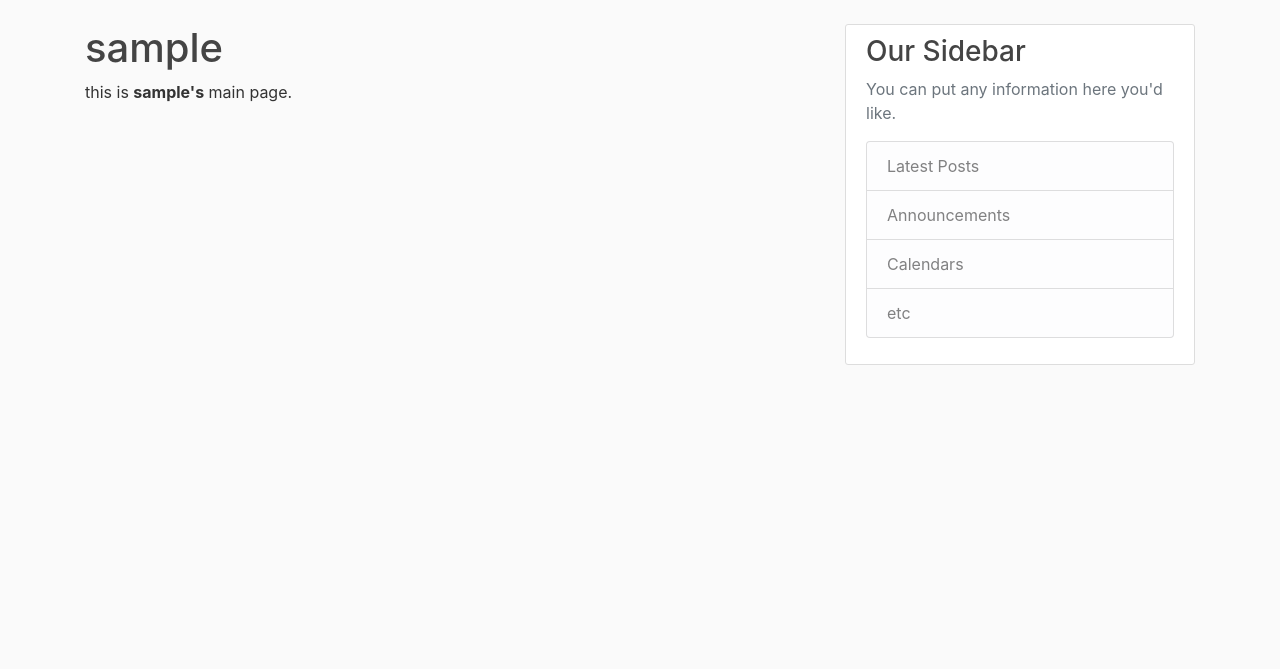
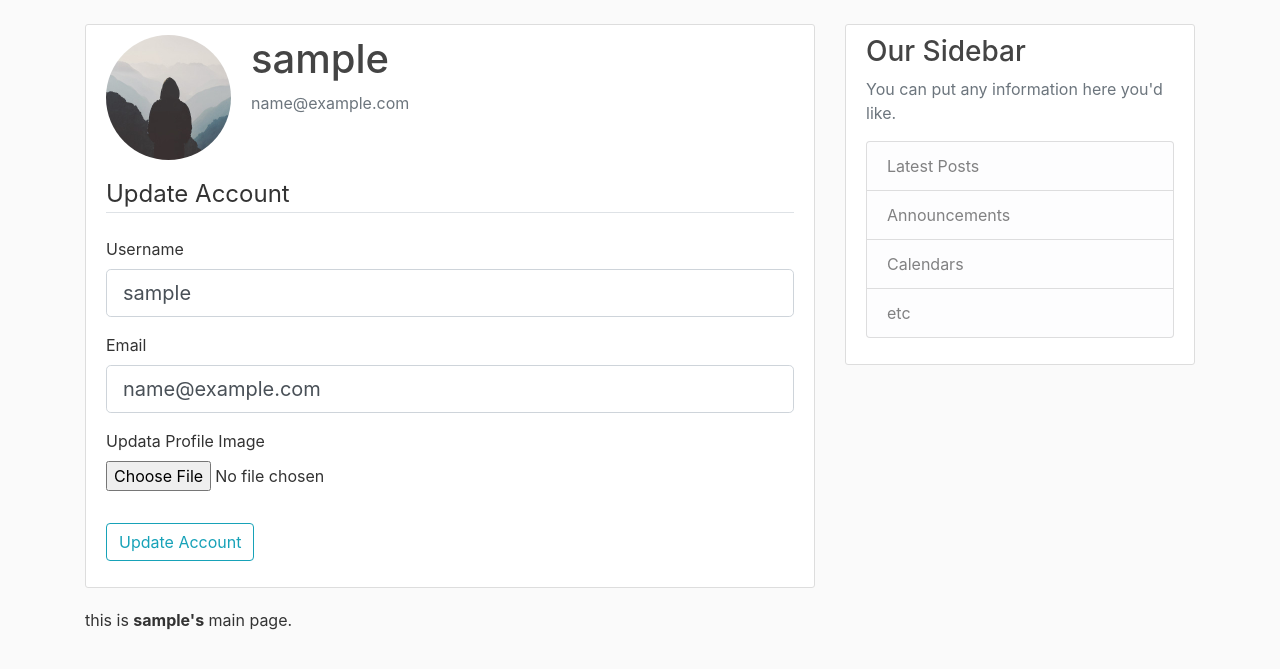
Before and after one commit to bigwk/flask_blog, a Flask app: page /account in a window 1280 px wide. Shown: the part 56-725 px from the top of the page. Run offline with Flask 2, Linux system fonts and the light colour scheme; the visitor is signed in with stand-in values (Sample User, id 1); data comes from the database, SQL or seed files in the repository; some libraries are stand-ins or nearby versions.

Commit message:
modify account and profile img

```diff
--- a/flaskblog/forms.py
+++ b/flaskblog/forms.py
@@ -1,6 +1,8 @@
 from flask_wtf import FlaskForm
 from wtforms import StringField, PasswordField, SubmitField, BooleanField
+from flask_wtf.file import FileField, FileAllowed
 from wtforms.validators import DataRequired, Length, Email, EqualTo, ValidationError
+from flask_login import current_user
 from flaskblog.models import User
 
 
@@ -31,3 +33,23 @@ class LoginForm(FlaskForm):
 	password = PasswordField('Password', validators=[DataRequired()])
 	remember = BooleanField('Remember Me')
 	submit = SubmitField('Login')
+
+
+class UpdateAccountForm(FlaskForm):
+	"""docstring for RegistrationForm"""
+	username = StringField('Username',
+		validators=[DataRequired(), Length(min=2, max=20)])
+	email = StringField('Email', validators=[DataRequired(), Email()])
+	image = FileField('Updata Profile Image', validators=[FileAllowed(['jpg', 'png'])])
+	submit = SubmitField('Update Account')
+
+	def validate_username(self, username):
+		if username.data != current_user.username:
+			user = User.query.filter_by(username=username.data).first()
+			if user:
+				raise ValidationError('That username is taken. Please choose a different one.')
+	def validate_email(self, email):
+		if email.data != current_user.email:
+			user = User.query.filter_by(email=email.data).first()
+			if user:
+				raise ValidationError('That email is taken. Please choose a different one.')
--- a/flaskblog/routes.py
+++ b/flaskblog/routes.py
@@ -1,7 +1,10 @@
+import os
+import secrets
+from PIL import Image
 from flask import render_template, url_for, flash, redirect, request
 from flask_login import login_user, current_user, logout_user, login_required
 
-from flaskblog.forms import RegistrationForm, LoginForm
+from flaskblog.forms import RegistrationForm, LoginForm, UpdateAccountForm
 from flaskblog.models import User, Post
 from flaskblog import app, bcrypt, db
 
@@ -77,7 +80,57 @@ def logout():
 	logout_user()
 	return redirect(url_for('index'))
 
-@app.route('/account')
+def save_img(form_pic):
+	if not del_img():
+		return None
+	random_hex = secrets.token_hex(8)
+	_, file_ext = os.path.splitext(form_pic.filename)
+	img = random_hex + file_ext
+	img_path = os.path.join(app.root_path, 'static/profile_pics', img)
+
+	output_size = (250, 250)
+	i = Image.open(form_pic)
+	i.thumbnail(output_size)
+
+	i.save(img_path)
+	return img
+
+def del_img():
+	current_user_img = os.path.join(app.root_path, 'static/profile_pics', current_user.image_file)
+	try:
+		os.remove(current_user_img)
+	except Exception as e:
+		if type(e) is FileNotFoundError:
+			return True
+		return False
+	else:
+		return True
+
+
+@app.route('/account', methods=['GET', 'POST'])
 @login_required
 def account():
-	return render_template('account.html', title=current_user.username)
+	form = UpdateAccountForm()
+	if form.validate_on_submit():
+		if form.image.data:
+			image_file = save_img(form.image.data)
+			if image_file == None:
+				flash('Upload image failed. Please try again!', 'danger')
+				return redirect(url_for('account'))
+			current_user.image_file = image_file
+		current_user.username = form.username.data
+		current_user.email = form.email.data
+		try:
+			db.session.commit()
+		except Exception as e:
+			db.session.rollback()
+			flash(f'update account error {e}', 'danger')
+		else:
+			flash(f'update account success', 'success')
+		finally:
+			return redirect(url_for('account'))
+	elif request.method == 'GET':
+		form.username.data = current_user.username
+		form.email.data = current_user.email
+	image_file = url_for('static', filename='profile_pics/' + current_user.image_file)
+	return render_template('account.html', title=current_user.username, image_file=image_file, form=form)
--- a/flaskblog/templates/account.html
+++ b/flaskblog/templates/account.html
@@ -1,6 +1,63 @@
 {% extends "layout.html" %}
 
 {% block content %}
-<h1>{{ current_user.username }}</h1>
+	<div class="content-section">
+	  <div class="media">
+	    <img class="rounded-circle account-img" src={{ image_file }}>
+	    <div class="media-body">
+	      <h2 class="account-heading">{{ current_user.username }}</h2>
+	      <p class="text-secondary">{{ current_user.email }}</p>
+	    </div>
+	  </div>
+	  <!-- FORM HERE -->
+		<form method="POST" action="" enctype="multipart/form-data">
+			{{ form.hidden_tag() }}
+			<fieldset class="form-group">
+				<legend class="border-bottom mb-4">
+					Update Account
+				</legend>
+				<div class="form-group">
+					{{ form.username.label(class="form-control-label") }}
+					{% if form.username.errors %}
+					{{ form.username(class="form-control form-control-lg") }}
+					<div class="invalid-feedback d-block">
+						{% for error in form.username.errors %}
+						<span>{{ error }}</span>
+						{% endfor %}
+					</div>
+					{% else %}
+					{{ form.username(class="form-control form-control-lg") }}
+					{% endif %}
+				</div>
+				<div class="form-group">
+					{{ form.email.label(class="form-control-label") }}
+					{% if form.email.errors %}
+					{{ form.email(class="form-control form-control-lg") }}
+					<div class="invalid-feedback d-block">
+						{% for error in form.email.errors %}
+						<span>{{ error }}</span>
+						{% endfor %}
+					</div>
+					{% else %}
+					{{ form.email(class="form-control form-control-lg") }}
+					{% endif %}
+				</div>
+				<div class="form-group">
+					{{ form.image.label() }}
+					{{ form.image(class="form-control-file") }}
+					{% if form.image.errors %}
+					<div class="invalid-feedback d-block">
+						{% for error in form.image.errors %}
+						<span>{{ error }}</span></br>
+						{% endfor %}
+					</div>
+					{% endif %}
+				</div>
+			</fieldset>
+			<div class="form-group">
+				{{ form.submit(class="btn btn-outline-info") }}
+			</div>
+		</form>
+	</div>
 <p>this is <b>{{ current_user.username }}'s</b> main page.</p>
 {% endblock content %}
```
Also changed, not shown: flaskblog/static/profile_pics/default.jpg (added).
